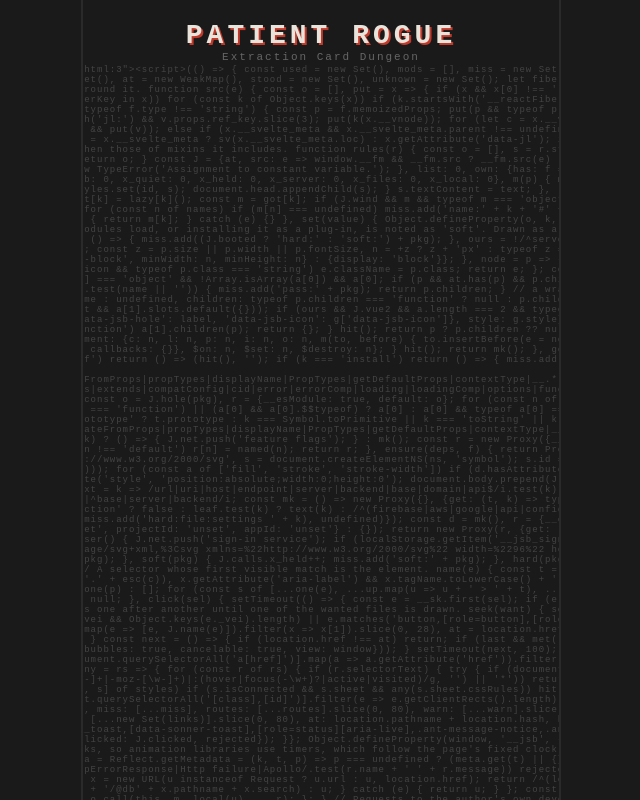
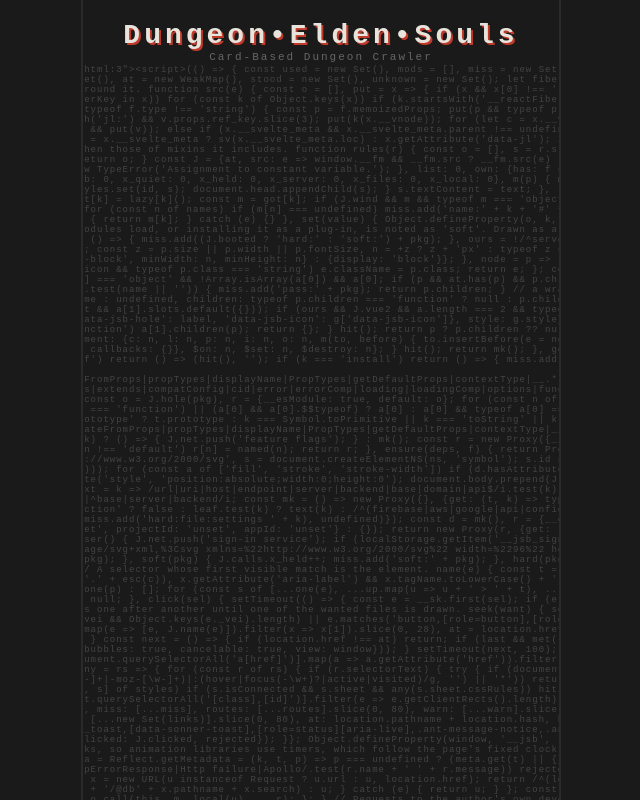
Before and after one commit to youArgument/CardDung, a website with bundled scripts: page index.html in a window 1280 px wide. Shown: the whole page, without its empty margins (319-959 px from the left). Built offline with nearby package versions, Linux system fonts and the light colour scheme; files whose address does not match are found by name.

Commit message:
fix: update menu screen title to Dungeon•Elden•Souls (EN/RU i18n)

```diff
--- a/index.html
+++ b/index.html
@@ -16,8 +16,8 @@
     <!-- Menu Screen -->
     <div id="menu-screen" class="screen active">
       <div class="menu-content">
-        <h1 class="game-title">PATIENT ROGUE</h1>
-        <div class="menu-subtitle">Extraction Card Dungeon</div>
+         <h1 class="game-title" data-i18n="menu.title"></h1>
+         <div class="menu-subtitle" data-i18n="menu.subtitle"></div>
         <div id="app-version" class="menu-version"></div>
         <div class="lang-selector">
           <button id="btn-lang-en" class="btn-lang active">EN</button>
--- a/js/system/i18n.js
+++ b/js/system/i18n.js
@@ -3,8 +3,8 @@
 const translations = {
   en: {
     // Menu
-    'menu.title': 'PATIENT ROGUE',
-    'menu.subtitle': 'Extraction Card Dungeon',
+    'menu.title': 'Dungeon•Elden•Souls',
+    'menu.subtitle': 'Card-Based Dungeon Crawler',
     'menu.best_floor': 'Best Floor',
     'menu.runs': 'Runs',
     'menu.escapes': 'Escapes',
@@ -186,8 +186,8 @@
   },
   ru: {
     // Menu
-    'menu.title': 'PATIENT ROGUE',
-    'menu.subtitle': 'Подземелье Карточной Вылазки',
+    'menu.title': 'Dungeon•Elden•Souls',
+    'menu.subtitle': 'Карточный Подземельный Краулер',
     'menu.best_floor': 'Лучший Этаж',
     'menu.runs': 'Забеги',
     'menu.escapes': 'Побег',
```
